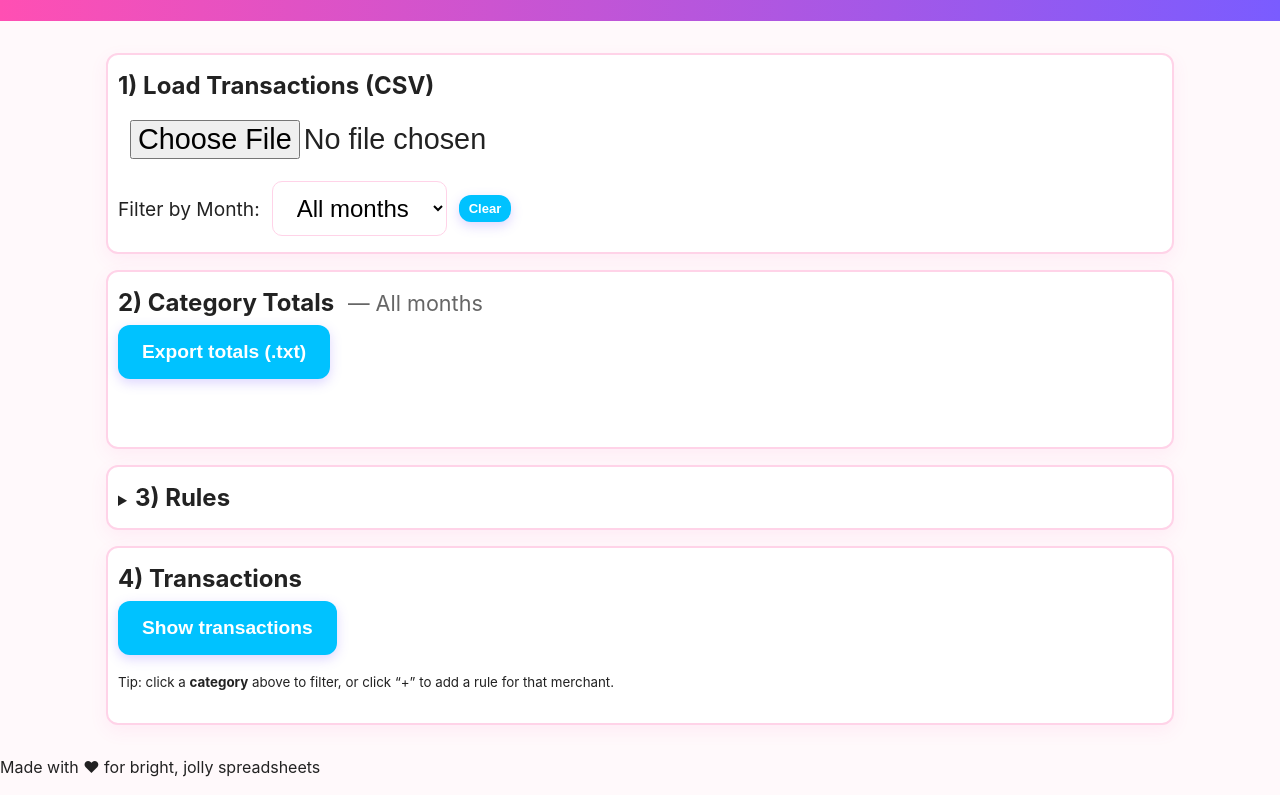
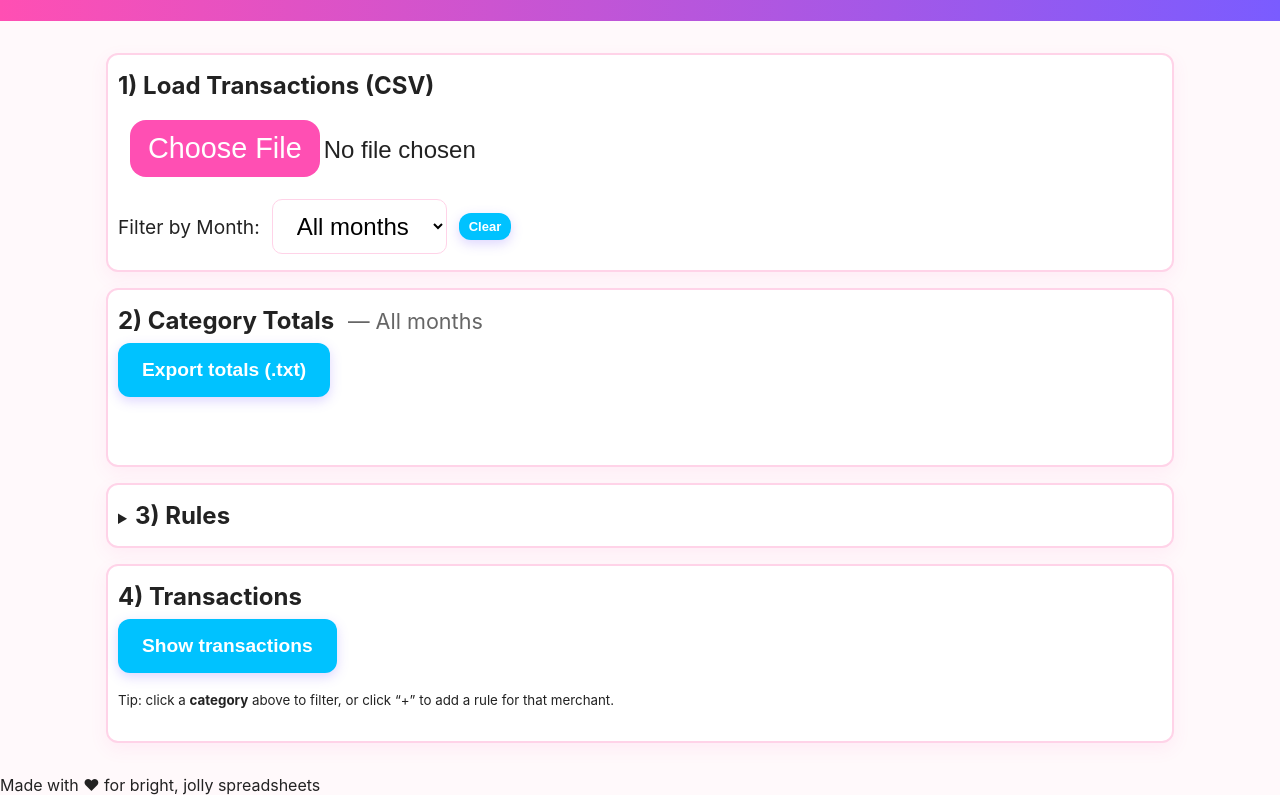
Before and after one commit to Chasapps/Spend-Light-Base-Monday, a plain HTML site: page index.html in a window 1280 px wide. Shown: the part 94-889 px from the top of the page. Drawn offline with nearby package versions, Linux system fonts and the light colour scheme.

Commit message:
Update style.css

```diff
--- a/style.css
+++ b/style.css
@@ -266,7 +266,7 @@ select {
 
 /* Larger CSV file selector */
 input[type="file"] {
-  font-size: 1.8rem;
+  font-size: 1.5rem;
   padding: 12px;
   border-radius: 16px;
 }
@@ -276,3 +276,18 @@ input[type="file"] {
 .app-controls .filters {
   gap: 12px;
 }
+/* Make only the clickable "Choose File" button bigger */
+input[type="file"]::file-selector-button {
+  padding: 12px 18px;     /* Button padding */
+  font-size: 1.8rem;      /* Text size of the button */
+  border-radius: 16px;
+  background: var(--primary);
+  color: #fff;
+  border: none;
+  cursor: pointer;
+}
+
+/* Optional: hover effect for better feedback */
+input[type="file"]::file-selector-button:hover {
+  background: var(--primary-2);
+}
```
